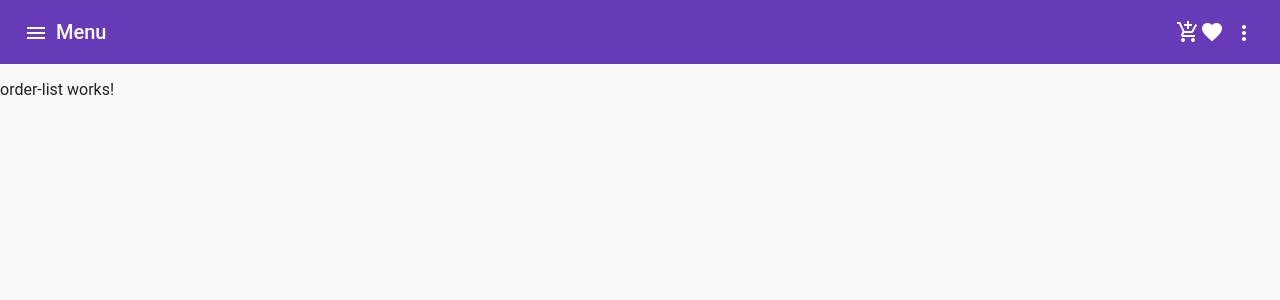
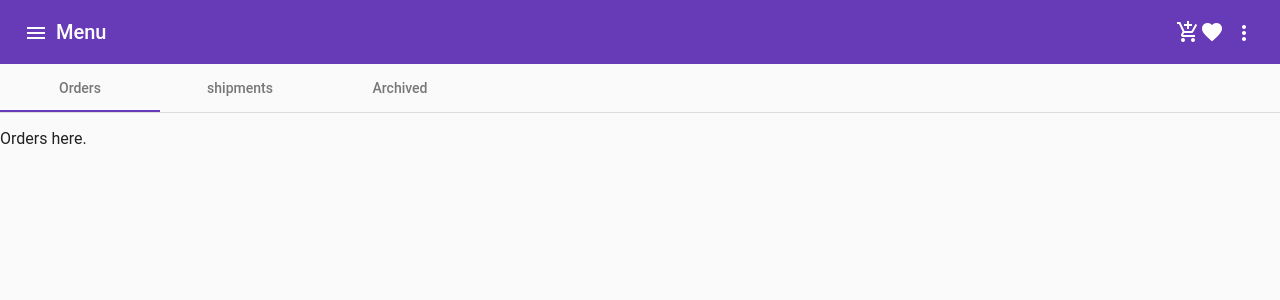
Before and after one commit to Eanderson99/AngularLearning, an Angular app in the folder material/: page /orders in a window 1280 px wide. Shown: the top 300 px of the page. Built offline with nearby package versions, Linux system fonts and the light colour scheme.

Commit message:
Material - working with Material tabs

```diff
--- a/material/src/app/orders/order-list/order-list.component.html
+++ b/material/src/app/orders/order-list/order-list.component.html
@@ -1 +1,17 @@
-<p>order-list works!</p>
+<mat-tab-group>
+    <mat-tab label="Orders">
+        <ng-template matTabContent> <!-- For lazy loaded -->
+            <p>Orders here.</p>
+        </ng-template>
+    </mat-tab>
+    <mat-tab label="shipments">
+        <ng-template matTabContent>
+            <p>Shipments here.</p>
+        </ng-template>
+    </mat-tab>
+    <mat-tab label="Archived">
+        <ng-template matTabContent>
+            <p>Old orders here.</p>
+        </ng-template>
+    </mat-tab>
+</mat-tab-group>
```
Also changed, not shown: material/src/app/orders/orders-routing.module.ts (+2 -5 lines), material/src/app/orders/orders.module.ts (+10 -6 lines).
